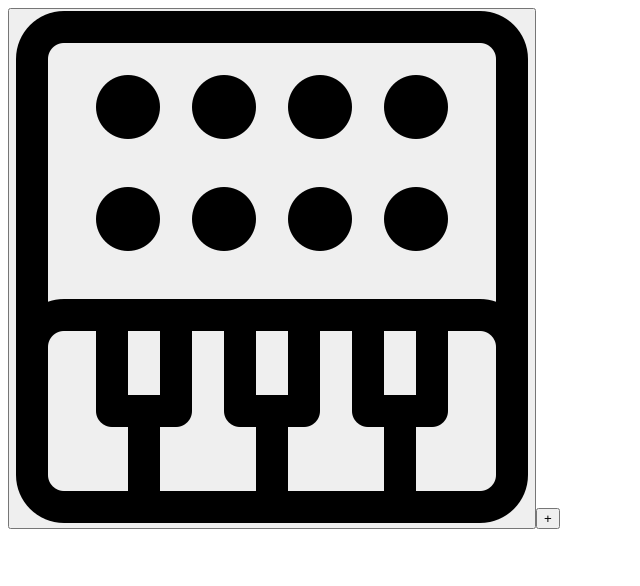
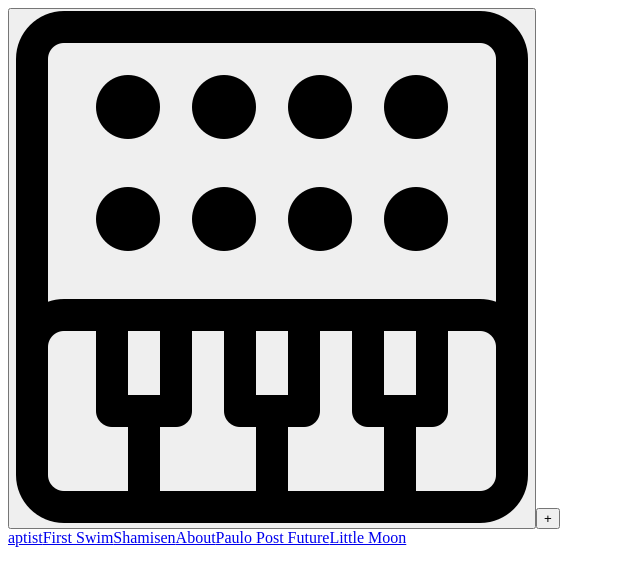
Before and after one commit to HenzaT/music-page-copy, a React (Vite) app: page / in a window 1280 px wide. Shown: the top 586 px of the page, without its empty margins (0-640 px from the left). Built offline with nearby package versions, Linux system fonts and the light colour scheme; the HTML template or start-up script is replaced by a standard one; a web font is replaced by a local one.

Commit message:
started adding react router

```diff
--- a/package.json
+++ b/package.json
@@ -14,7 +14,8 @@
     "@fortawesome/free-solid-svg-icons": "^7.1.0",
     "@fortawesome/react-fontawesome": "^3.1.0",
     "react": "^19.1.1",
-    "react-dom": "^19.1.1"
+    "react-dom": "^19.1.1",
+    "react-router-dom": "^7.9.3"
   },
   "devDependencies": {
     "@eslint/js": "^9.36.0",
--- a/src/App.tsx
+++ b/src/App.tsx
@@ -1,4 +1,5 @@
 import { useState } from 'react'
+import { BrowserRouter } from 'react-router-dom'
 import './styling/App.css'
 // import About from './components/About/About'
 import Header from './components/Header/Header'
@@ -14,7 +15,7 @@ function App() {
   }
 
   return (
-    <>
+    <BrowserRouter>
       <Header
         showOverlay={showOverlay}
       />
@@ -22,7 +23,7 @@ function App() {
         <AptistSection />
       </div>
       {/* <About /> */}
-    </>
+    </BrowserRouter>
   )
 }
 
--- a/src/components/Header/Header.tsx
+++ b/src/components/Header/Header.tsx
@@ -1,3 +1,5 @@
+import { Link } from 'react-router-dom';
+
 interface HeaderProps {
   showOverlay: React.MouseEventHandler<HTMLButtonElement>
 }
@@ -9,14 +11,14 @@ function Header(props: HeaderProps) {
         <img src="./src/assets/images/synth.png" alt="png image of synth" className="nav-icon" />
       </button>
       <button type="button" onClick={props.showOverlay} className="nav-button">+</button>
-      {/* <div className="overlay flex-col">
-        <a href="aptist">aptist</a>
-        <a href="first-swim">First Swim</a>
-        <a href="shamisen">Shamisen</a>
-        <a href="about">About</a>
-        <a href="paulo-post-future">Paulo Post Future</a>
-        <a href="little-moon">Little Moon</a>
-      </div> */}
+      <div className="overlay flex-col">
+        <Link to="/aptist">aptist</Link>
+        <Link to="/first-swim">First Swim</Link>
+        <Link to="/shamisen">Shamisen</Link>
+        <Link to="/about">About</Link>
+        <Link to="/paulo-post-future">Paulo Post Future</Link>
+        <Link to="/little-moon">Little Moon</Link>
+      </div>
     </div>
   )
 }
```
Also changed, not shown: 1 other file (tests, documents, lock files or other folders).
